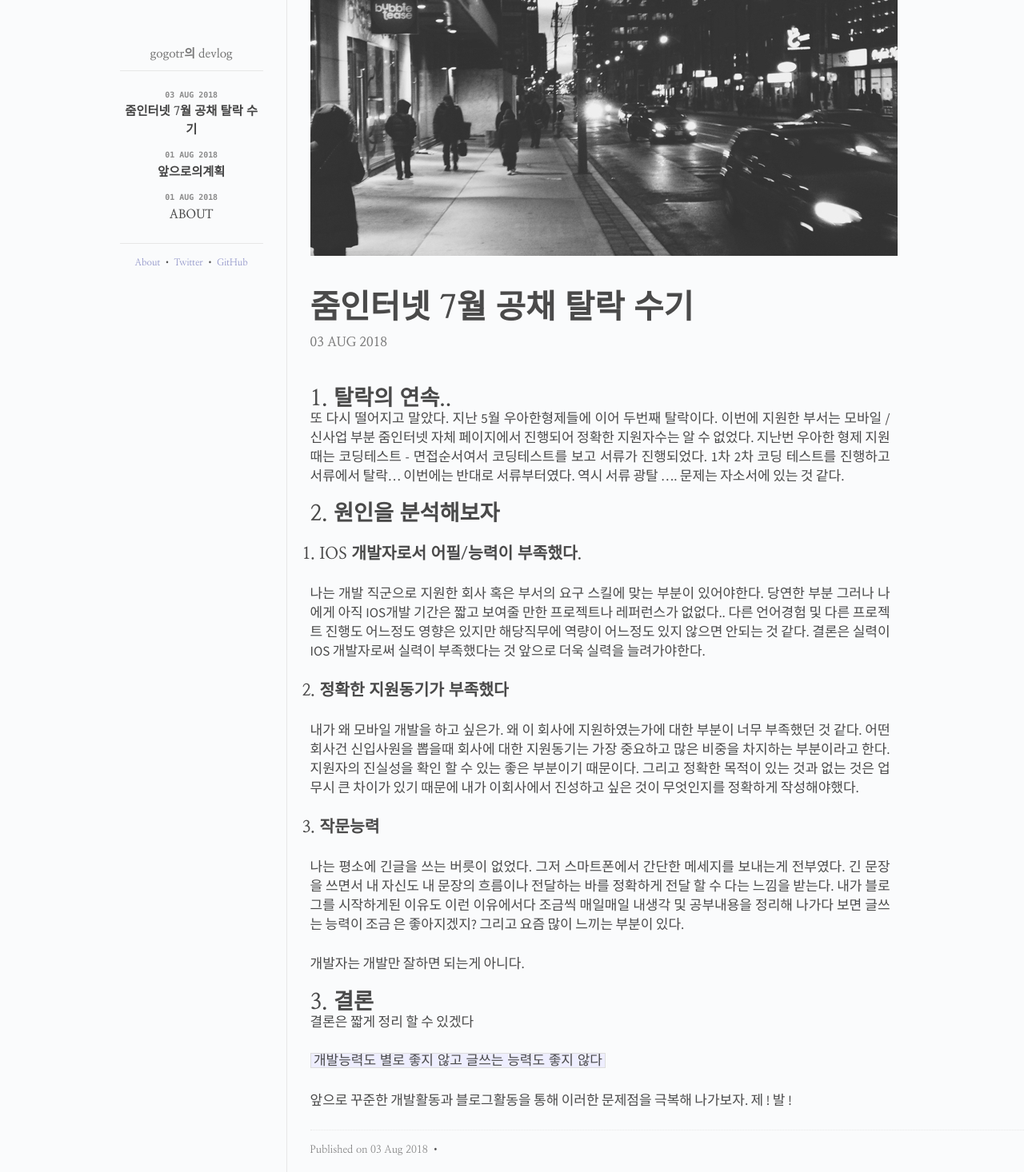
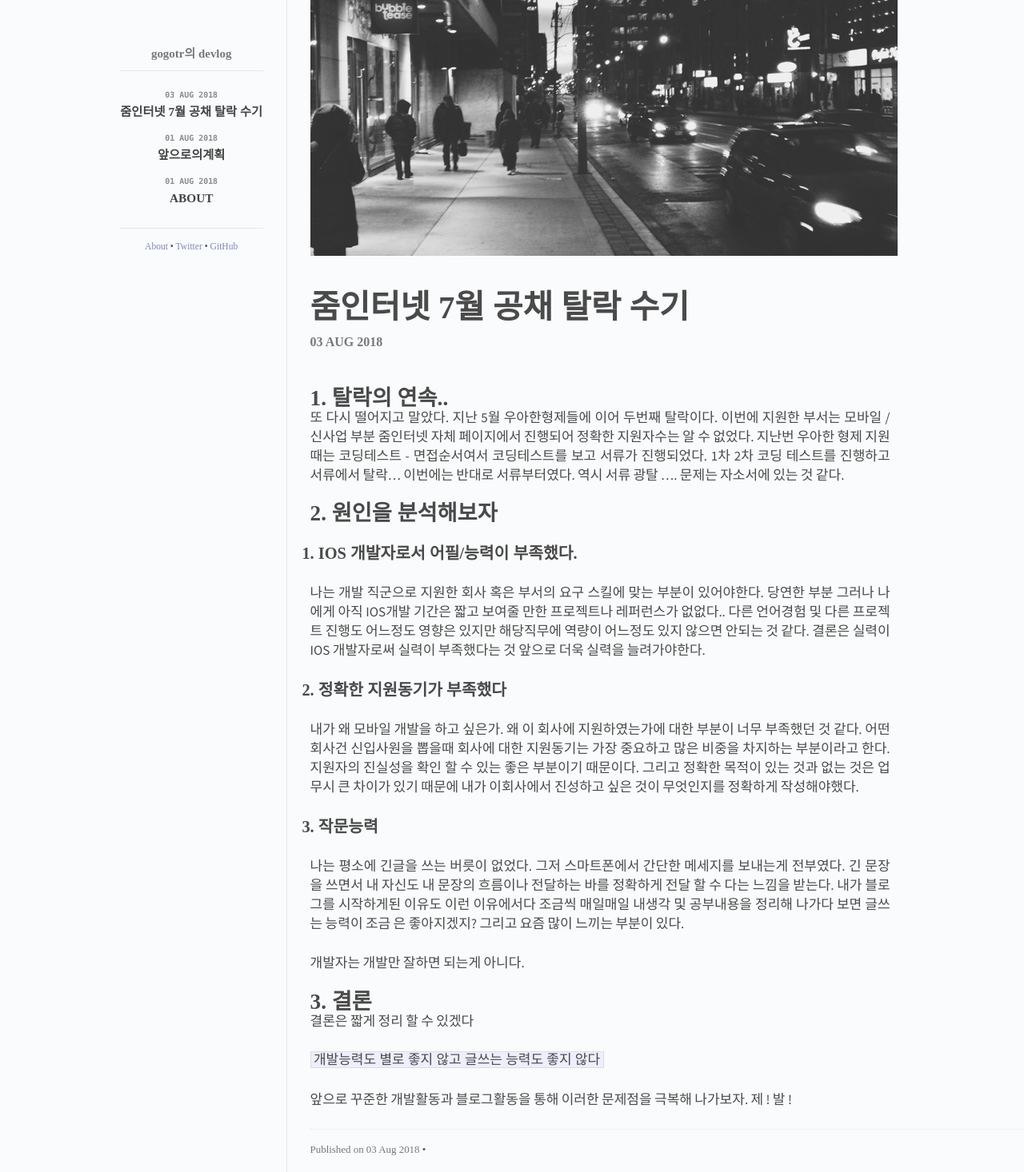
Before and after one commit to gogotr/gogotr.github.io, a Jekyll site: the page built from index.html, in a window 1280 px wide. Shown: the whole page at 80% size. Built offline with Jekyll 4.4.1, drawn with Linux system fonts in a browser that asks for light colours; some web fonts are replaced; comment, search, counter and statistics services are not loaded.

Commit message:
폰트 적용

```diff
--- a/_layouts/default.html
+++ b/_layouts/default.html
@@ -19,10 +19,10 @@
       <link href='http://fonts.googleapis.com/css?family=Source+Sans+Pro:300,400,700' rel='stylesheet' type='text/css'>
       <link href='http://fonts.googleapis.com/css?family=Raleway:300,400,700' rel='stylesheet' type='text/css'>
       <style>
-         @import url(//fonts.googleapis.com/earlyaccess/nanummyeongjo.css);
+         @import url(//fonts.googleapis.com/earlyaccess/kopubbatang.css);
 
          * {
-           font-family: 'Nanum Myeongjo';
+           font-family: 'Kopub Batang';
          }
       </style>
   </head>
```
